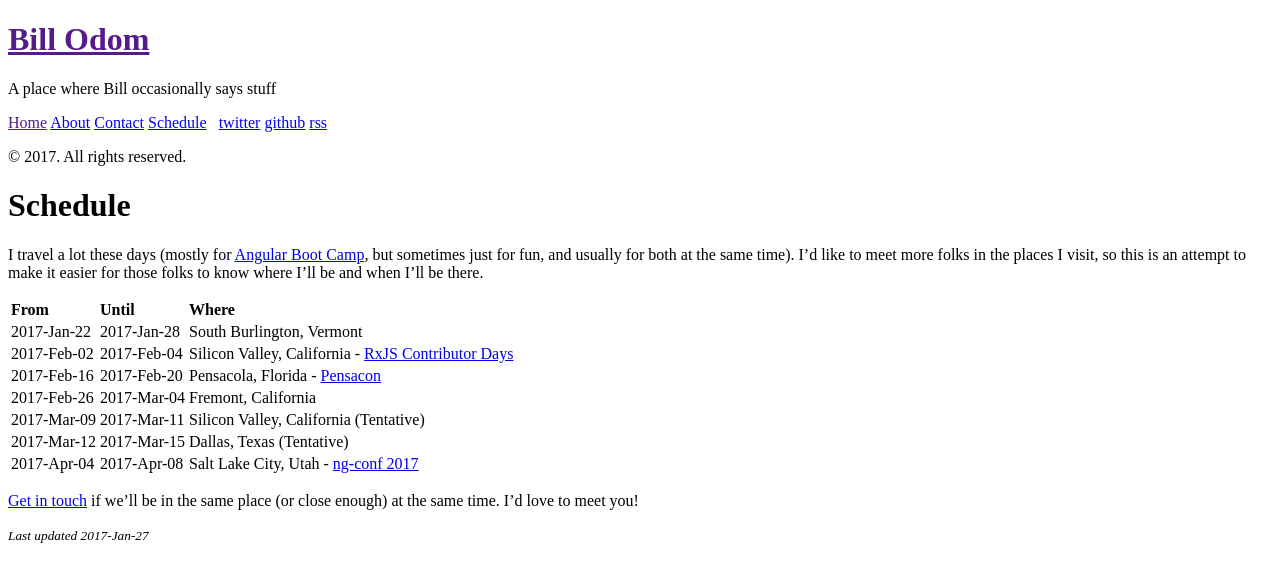
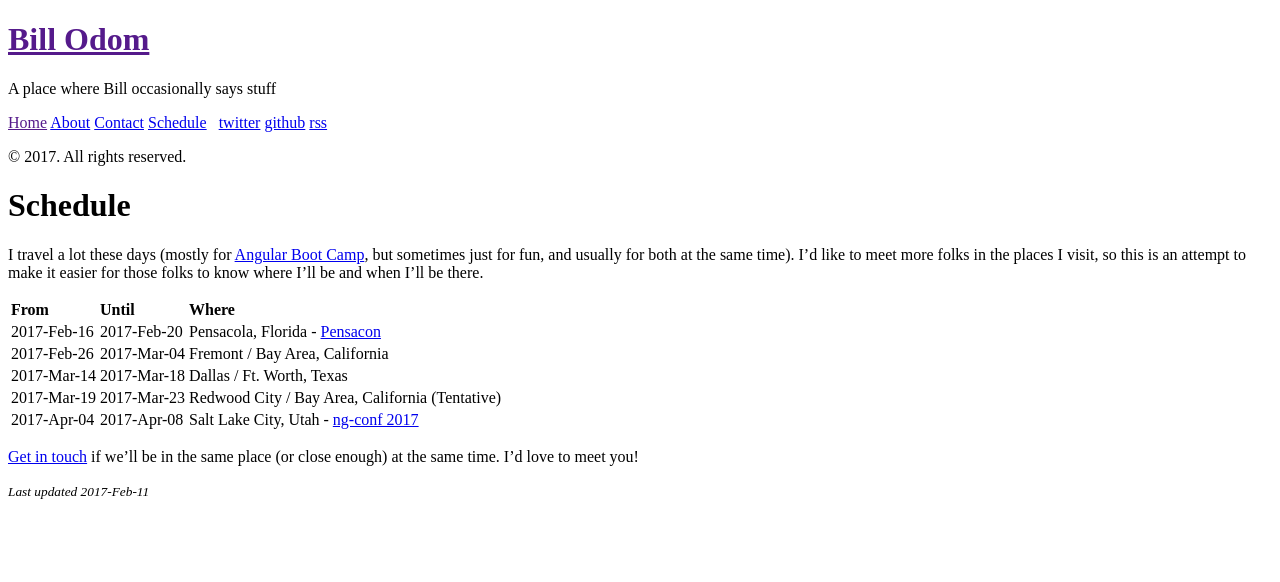
Before and after one commit to wnodom/wnodom.github.io, a Jekyll site: the page built from schedule.md, in a window 1280 px wide. Shown: the top 582 px of the page. Built offline with Jekyll 4.4.1, drawn with Linux system fonts in a browser that asks for light colours.

Commit message:
Update schedule - adjust DFW, add Redwood City

```diff
--- a/schedule.md
+++ b/schedule.md
@@ -1,19 +1,17 @@
 ---
 layout: page
 title: Schedule
-update_date: Fri Jan 27 06:13:28 2017
+update_date: Sat Feb 11 23:27:57 2017
 ---
 
 I travel a lot these days (mostly for [Angular Boot Camp](http://angularbootcamp.com/), but sometimes just for fun, and usually for both at the same time). I'd like to meet more folks in the places I visit, so this is an attempt to make it easier for those folks to know where I'll be and when I'll be there.
 
 | From        | Until       | Where
 |:------------|:------------|:-
-| 2017-Jan-22 | 2017-Jan-28 | South Burlington, Vermont
-| 2017-Feb-02 | 2017-Feb-04 | Silicon Valley, California - [RxJS Contributor Days](http://contributordays.com/contributor-days/rxjs)
 | 2017-Feb-16 | 2017-Feb-20 | Pensacola, Florida - [Pensacon](http://pensacon.com/)
-| 2017-Feb-26 | 2017-Mar-04 | Fremont, California
-| 2017-Mar-09 | 2017-Mar-11 | Silicon Valley, California (Tentative)
-| 2017-Mar-12 | 2017-Mar-15 | Dallas, Texas (Tentative)
+| 2017-Feb-26 | 2017-Mar-04 | Fremont / Bay Area, California
+| 2017-Mar-14 | 2017-Mar-18 | Dallas / Ft. Worth, Texas
+| 2017-Mar-19 | 2017-Mar-23 | Redwood City / Bay Area, California (Tentative)
 | 2017-Apr-04 | 2017-Apr-08 | Salt Lake City, Utah - [ng-conf 2017](https://ng-conf.org)
 
 [Get in touch](/contact/) if we'll be in the same place (or close enough) at the same time. I'd love to meet you!
```
